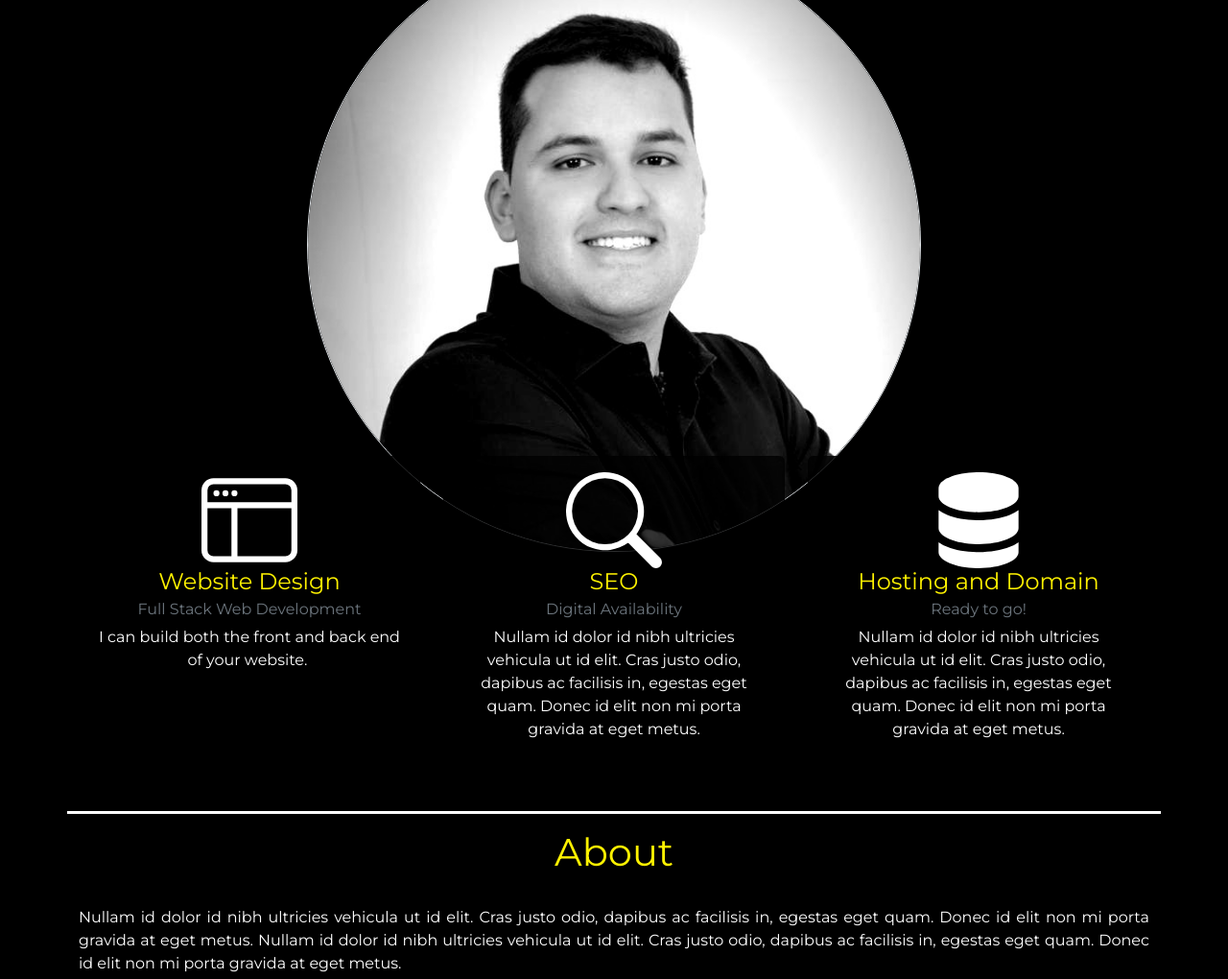
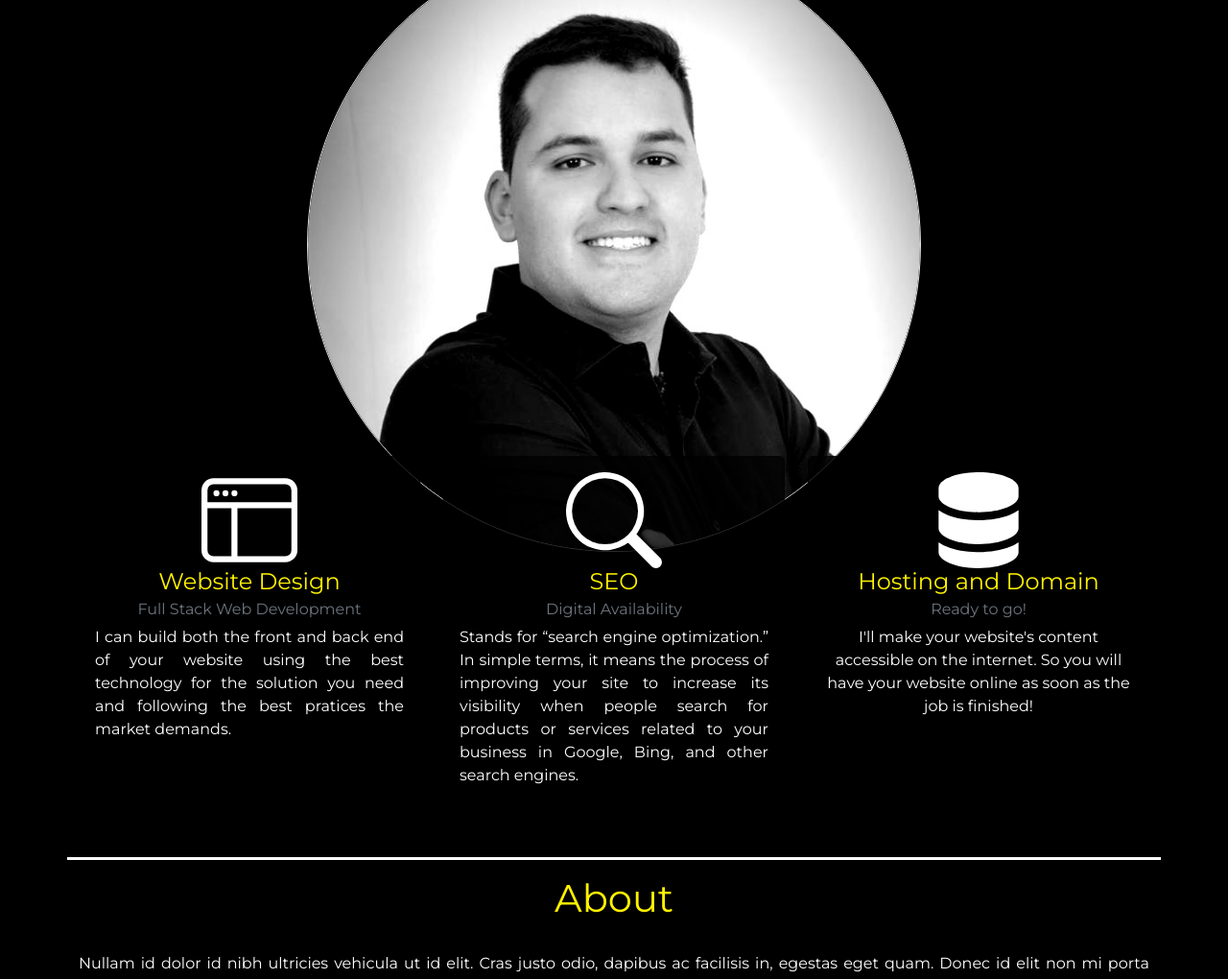
Before and after one commit to LucasLopesMoreira/freelance, a plain HTML site: page index.html in a window 1280 px wide. Shown: the part 217-1237 px from the top of the page at 96% size. Drawn offline with Linux system fonts and the light colour scheme.

Commit message:
add some information

```diff
--- a/index.html
+++ b/index.html
@@ -37,7 +37,7 @@
                                 </svg>
                                 <h4 class="card-title" style="color: #fff200;">Website Design</h4>
                                 <h6 class="text-muted card-subtitle mb-2">Full Stack Web Development</h6>
-                                <p class="card-text">I can build both the front and back end of your website.&nbsp;</p>
+                                <p class="card-text" style="text-align: justify;">I can build both the front and back end of your website using the best technology for the solution you need and following the best pratices the market demands.&nbsp;&nbsp;</p>
                             </div>
                         </div>
                     </div>
@@ -48,7 +48,7 @@
                                 </svg>
                                 <h4 class="card-title" style="color: #fff200;">SEO</h4>
                                 <h6 class="text-muted card-subtitle mb-2">Digital Availability</h6>
-                                <p class="card-text">Nullam id dolor id nibh ultricies vehicula ut id elit. Cras justo odio, dapibus ac facilisis in, egestas eget quam. Donec id elit non mi porta gravida at eget metus.</p>
+                                <p class="card-text" style="text-align: justify;">Stands for “search engine optimization.” In simple terms, it means the process of improving your site to increase its visibility when people search for products or services related to your business in Google, Bing, and other search engines.</p>
                             </div>
                         </div>
                     </div>
@@ -61,7 +61,7 @@
                                 </svg>
                                 <h4 class="card-title" style="color: #fff200;">Hosting and Domain</h4>
                                 <h6 class="text-muted card-subtitle mb-2">Ready to go!</h6>
-                                <p class="card-text">Nullam id dolor id nibh ultricies vehicula ut id elit. Cras justo odio, dapibus ac facilisis in, egestas eget quam. Donec id elit non mi porta gravida at eget metus.</p>
+                                <p class="card-text">I'll make your website's content accessible on the internet. So you will have your website online as soon as the job is finished!</p>
                             </div>
                         </div>
                     </div>
```
